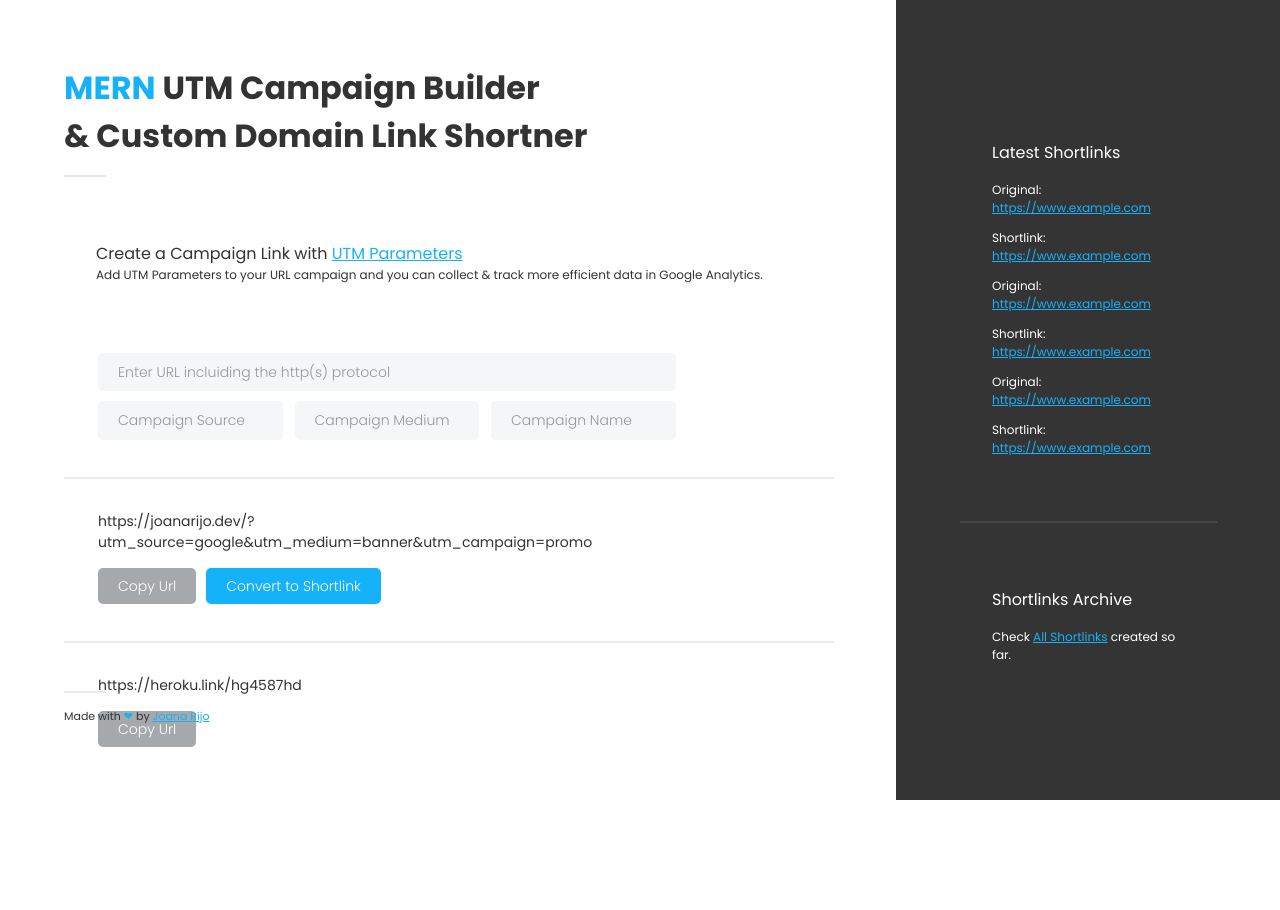
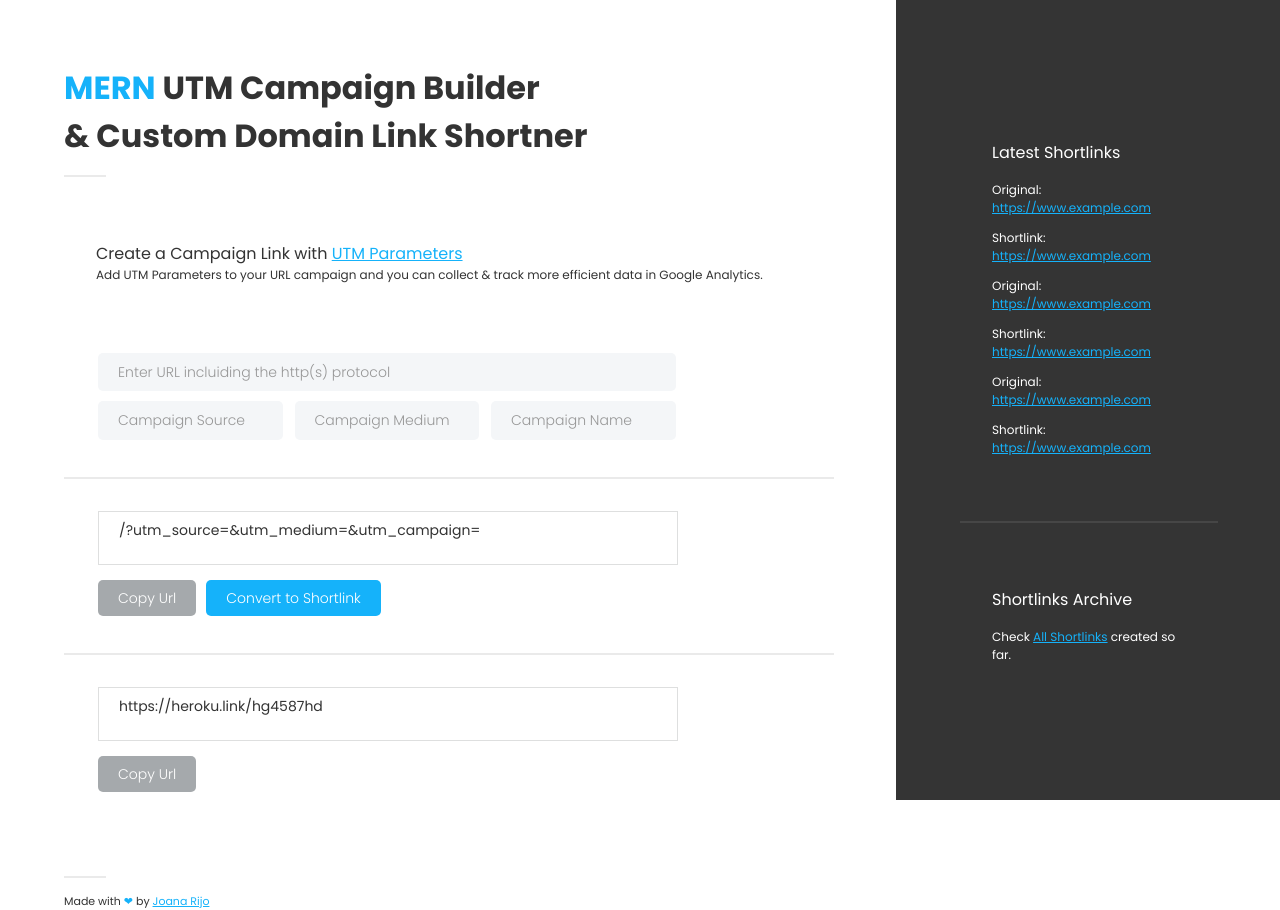
Before and after one commit to joanarijo/utm-link-shortner, a React (Create React App) app in the folder client/: page / in a window 1280 px wide. Before the commit the page ends 816 px from the top, so only its background shows below. Built offline with nearby package versions, Linux system fonts and the light colour scheme.

Commit message:
insert values into textarea & handle copy url btn

```diff
--- a/client/public/index.html
+++ b/client/public/index.html
@@ -24,7 +24,7 @@
       work correctly both with client-side routing and a non-root public URL.
       Learn how to configure a non-root public URL by running `npm run build`.
     -->
-    <title>React App</title>
+    <title>UTM Link Shortner</title>
   </head>
   <body>
     <noscript>You need to enable JavaScript to run this app.</noscript>
--- a/client/src/assets/scss/_footer.scss
+++ b/client/src/assets/scss/_footer.scss
@@ -4,10 +4,11 @@
 footer {
     /* change to mixin */
     position: absolute;
-    bottom: 0;
-    margin: $size-wrap;
+    /*bottom: 0;*/
+    margin: 0 $size-wrap $size-wrap $size-wrap;
     p {
         @include text($color-text, 11px, 400);
+        margin: 0;
     }&:before {
         @include tinyHr();
     }
--- a/client/src/assets/scss/_main.scss
+++ b/client/src/assets/scss/_main.scss
@@ -37,10 +37,19 @@ main {
             grid-template-columns: 1fr 1fr 1fr;
             column-gap: 52px;
         }
-        span {
+        textarea {
+            @include flex();
+            height: auto;
+            width: 100%;
             @include text($color-text, 14px, 400);
             display: block;
             margin-bottom: 10px;
+            padding: 10px 20px;
+            border: 1px solid $color-input-focus;
+            resize: none;
+            &:focus{
+                outline-color: $color-input-focus;
+            }
         }
 
     }
@@ -64,7 +73,7 @@ main {
 
         }
     }
-    input[type="submit"]{
+    input[type="button"]{
         display: inline;
         border: 0;
         background: $color-btn;
--- a/client/src/components/Home/Main.js
+++ b/client/src/components/Home/Main.js
@@ -1,21 +1,54 @@
-import React from 'react';
+import React, { useRef, useState } from 'react';
 
 
 
 const Main = () => {
 
-    /* testing e.target.value */
-    function setUrl(e) {
-        document.getElementById('utm').innerHTML = e.target.value;
-    }
+    /* insert input values into textarea */
 
-    function setSource(e) {
-        var parentNode = document.querySelector('#utm');
-        parentNode.append("?utm_source=" + e.target.value);
-        e.preventDefault();
+    const [state, setState] = useState({
+        url: "",
+        source:"",
+        medium: "",
+        name:  "",
+    });
+
+    function handleChange(e) {
+        const value = e.target.value;
+
+
+        setState({
+            ...state,
+            [e.target.name]: value
+            /*url: value,
+            source:"/?utm_source=" + value,
+            medium: "&utm_medium=" + value,
+            name:  "&utm_campaign=" + value*/
+
+        });
+
     }
 
     /* copy to clipboard */
+
+    const [copyUtm, setCopyUtmSuccess] = useState('');
+    const textAreaUtm = useRef(null);
+
+    function copyUtmToClipboard(e) {
+        textAreaUtm.current.select();
+        document.execCommand('copy');
+        setCopyUtmSuccess('Url copied!');
+      };
+
+    const [copyShortlink, setCopyShortlinkSuccess] = useState('');
+    const textAreaShortlink = useRef(null);
+
+    function copyShortlinkToClipboard(e) {
+        textAreaShortlink.current.select();
+        document.execCommand('copy');
+        setCopyShortlinkSuccess('Url copied!');
+    };
+
 
 
     return (
@@ -25,24 +58,26 @@ const Main = () => {
                 <p>Add UTM Parameters to your URL campaign and you can collect & track more efficient data in Google Analytics.</p>
                 <form>
                     <fieldset >
-                        <input type="text" name="url" placeholder="Enter URL incluiding the http(s) protocol" onKeyUp={setUrl}/>
+                        <input type="text" name="url" placeholder="Enter URL incluiding the http(s) protocol" value={state.url} onChange={handleChange}/>
                         <div>
-                            <input type="text" name="source" placeholder="Campaign Source"  onKeyUp={setSource} />
-                            <input type="text" name="medium" placeholder="Campaign Medium" />
-                            <input type="text" name="name" placeholder="Campaign Name" />
+                            <input id="teste" type="text" name="source" placeholder="Campaign Source" value={state.source} onChange={handleChange}/>
+                            <input type="text" name="medium" placeholder="Campaign Medium" value={state.medium} onChange={handleChange} />
+                            <input type="text" name="name" placeholder="Campaign Name" value={state.name} onChange={handleChange} />
                         </div>
 
                         </fieldset>
                     <hr />
                     <fieldset>
-                        <span id="utm" className="utm source">https://joanarijo.dev/?utm_source=google&utm_medium=banner&utm_campaign=promo</span>
-                        <input type="submit" value="Copy Url" />
-                        <input type="submit" value="Convert to Shortlink" />
+                        <textarea id="utm" ref={textAreaUtm} value={state.url + "/?utm_source=" + state.source + "&utm_medium=" + state.medium + "&utm_campaign=" + state.name} />
+                        <input type="button" value="Copy Url" onClick={copyUtmToClipboard}/>
+                        <input type="button" value="Convert to Shortlink" />
+                        {copyUtm}
                     </fieldset>
                     <hr />
                     <fieldset>
-                        <span id="shorten">https://heroku.link/hg4587hd</span>
-                        <input type="submit" value="Copy Url" />
+                    <textarea id="utm" ref={textAreaShortlink} value="https://heroku.link/hg4587hd" />
+                    <input type="button" value="Copy Url" onClick={copyShortlinkToClipboard}/>
+                        {copyShortlink}
                     </fieldset>
                 </form>
                 <span></span>
```
Also changed, not shown: 1 other file (tests, documents, lock files or other folders).
